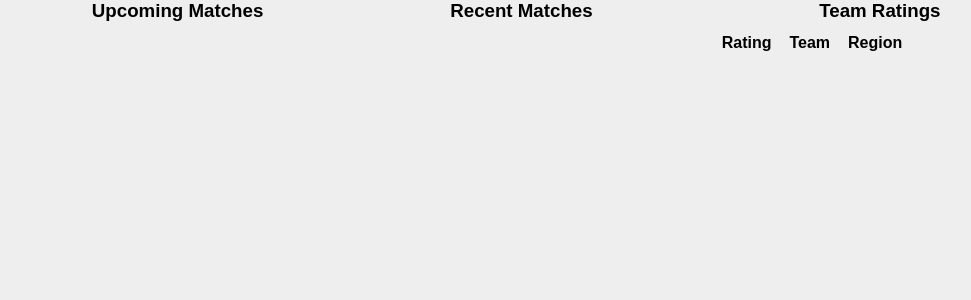
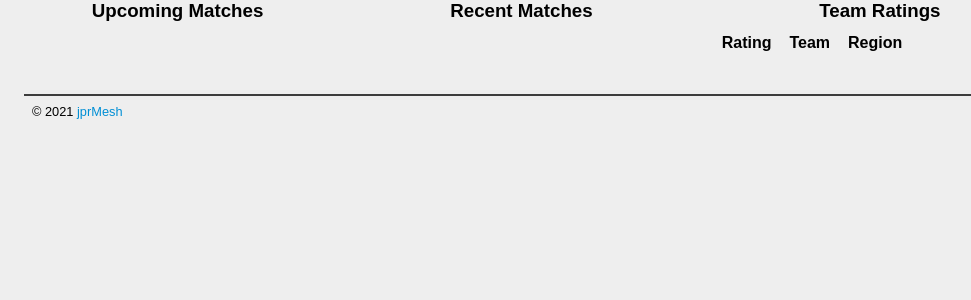
Before and after one commit to jprMesh/loe_django, a Django app: page / in a window 1280 px wide. Shown: the part 97-397 px from the top of the page, without its empty margins (104-1075 px from the left). Run offline with Django 3.2, Linux system fonts and the light colour scheme; data comes from the database, SQL or seed files in the repository; data that the repository does not hold is empty; some libraries are stand-ins or nearby versions.

Commit message:
stats template and footer

```diff
--- a/loe/ratings/management/commands/scratchpad.txt
+++ b/loe/ratings/management/commands/scratchpad.txt
@@ -2,6 +2,7 @@
 from ratings.models import *
 Match.objects.all().update(elo_processed=False)
 TeamRating.objects.all().delete()
+Team.objects.all().update(active=True)
 Prediction.objects.filter(user__username='LeagueOfElo').delete()
 manage.py populate_matches
 manage.py calculate_elo
--- a/loe/ratings/templates/ratings/user_page.html
+++ b/loe/ratings/templates/ratings/user_page.html
@@ -31,7 +31,7 @@
 
   <div class="section_div col">
     <h3 class="section_header">Stats</h3>
-    <p>Coming Soon</p>
+    {% user_stats user prediction_user %}
   </div>
 </div>
 {% endblock %}
--- a/loe/ratings/templatetags/template_extras.py
+++ b/loe/ratings/templatetags/template_extras.py
@@ -1,6 +1,8 @@
+from math import log10
 from datetime import timedelta
 from django import template
 from django.utils import timezone
+from django.db.models import Avg
 from django.contrib.auth import get_user_model
 from ratings.models import Prediction, Match, Team, TeamRating
 
@@ -28,3 +30,36 @@ def prediction_tr(active_user, match_pk, prediction_user):
             context['analyst_rating'] = prediction[0].analyst_rating
 
     return context
+
+
+@register.inclusion_tag('user_stats.html')
+def user_stats(active_user, page_user):
+    context = dict()
+    context['user'] = active_user
+    context['page_user'] = page_user
+
+    def get_lar(username):
+        '''Return Average Analyst Rating and Lifetime Analyst Rating'''
+        avg_brier = Prediction.objects.filter(user__username=username).exclude(brier__isnull=True).values('user__username').annotate(avg_brier=Avg('brier'))
+        num_predictions = Prediction.objects.filter(user__username=username).exclude(brier__isnull=True).count()
+        if num_predictions == 0:
+            return None
+        aar = 100 - (200 * avg_brier[0]['avg_brier'])
+        exp_mult = min(10.0, 10 * log10(num_predictions) / 3.0)
+        lar = aar * exp_mult
+        return int(aar), int(lar)
+
+    ars = get_lar(page_user)
+    if ars:
+        context['page_user_aar'] = ars[0]
+        context['page_user_lar'] = ars[1]
+    if active_user.is_authenticated:
+        ars = get_lar(active_user)
+        if ars:
+            context['active_user_aar'] = ars[0]
+            context['active_user_lar'] = ars[1]
+    loe_aar, loe_lar = get_lar('LeagueOfElo')
+    context['loe_aar'] = loe_aar
+    context['loe_lar'] = loe_lar
+
+    return context
--- a/loe/ratings/views.py
+++ b/loe/ratings/views.py
@@ -35,13 +35,14 @@ def index(request):
 def leaderboard(request):
     brier_leaderboard = Prediction.objects.exclude(brier__isnull=True).values('user__username').annotate(brier=Avg('brier')).order_by('brier')[:30]
     for entry in brier_leaderboard:
-        entry['analyst_rating'] = 100 - int(200 * entry['brier'])
+        entry['analyst_rating'] = int(100 - (200 * entry['brier']))
         entry['brier'] = f"{entry['brier']:.4f}"
     template = loader.get_template('ratings/leaderboard.html')
     context = {
         'leaderboard': brier_leaderboard,
     }
     return HttpResponse(template.render(context, request))
+
 
 def user_page(request, prediction_user):
     user_predictions = Prediction.objects.filter(user__username=prediction_user)
--- a/loe/site_static/loe.css
+++ b/loe/site_static/loe.css
@@ -47,6 +47,23 @@ td img {
     padding: 0 1.5rem 0 0.1rem;
 }
 
+.footer {
+    margin-bottom: 40px;
+    padding-top: 0.5rem;
+    border-top: 2px solid #3c3c3c;
+    width: 100%;
+    font-size: 0.8rem;
+}
+
+.footer span {
+    padding-left: 0.5rem;
+    padding-right: 0.5rem;
+}
+
+.footer a {
+    color: #008fd5;
+}
+
 .row {
   display: grid;
   grid-auto-flow: column;
@@ -88,6 +105,10 @@ td img {
     filter: grayscale(100%);
 }
 
+.stat_box {
+    text-align: right;
+}
+
 #header_title {
     flex: auto;
     margin: 0;
--- a/loe/templates/base.html
+++ b/loe/templates/base.html
@@ -49,6 +49,9 @@ function submitPrediction(checkbox) {
     {% block content %}
     {% endblock %}
     </div>
+    <div class="footer site_wrapper">
+      <span>© 2021 <a href="https://github.com/jprmesh">jprMesh</a></span>
+    </div>
   </main>
 </body>
 </html>
```
Also changed, not shown: loe/ratings/templates/user_stats.html (added, +25 -0 lines).
